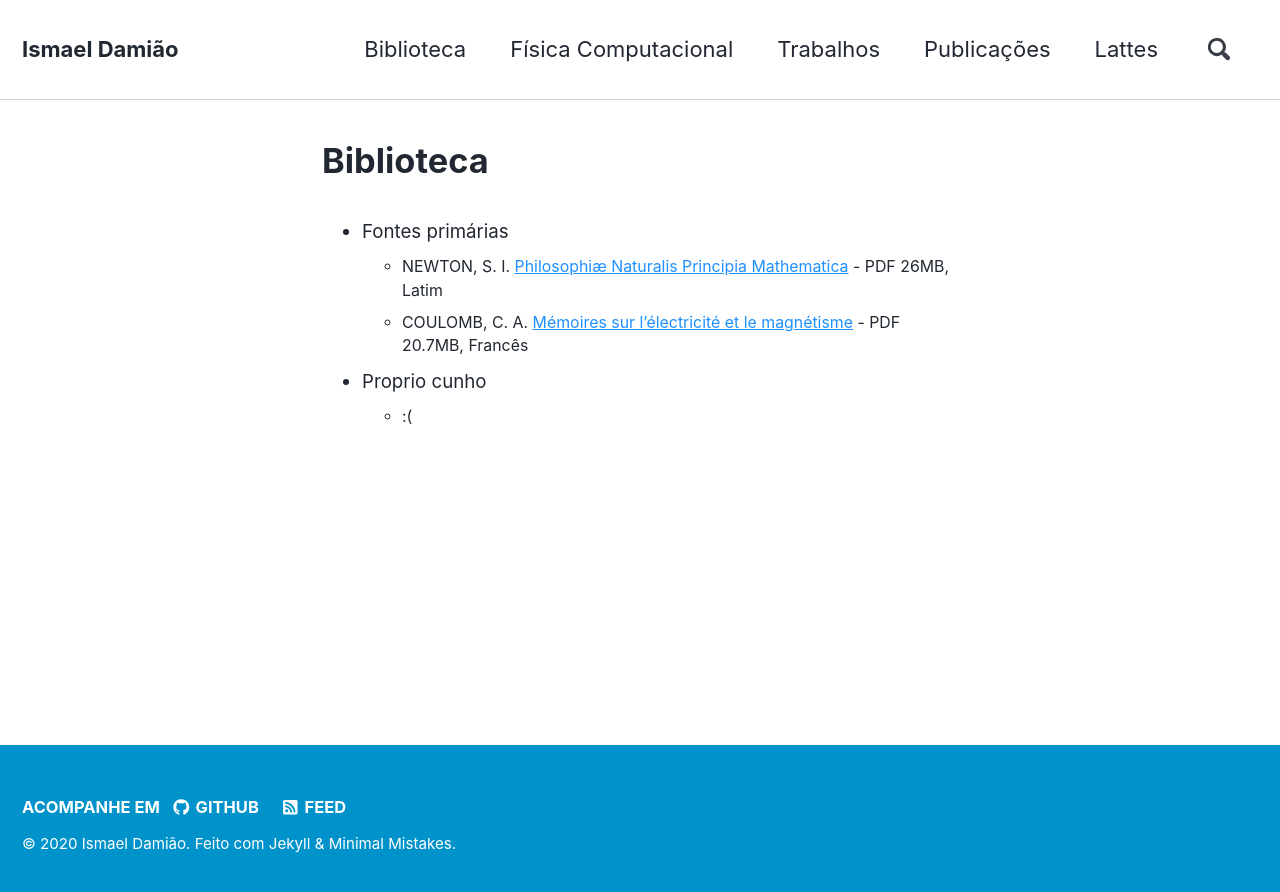
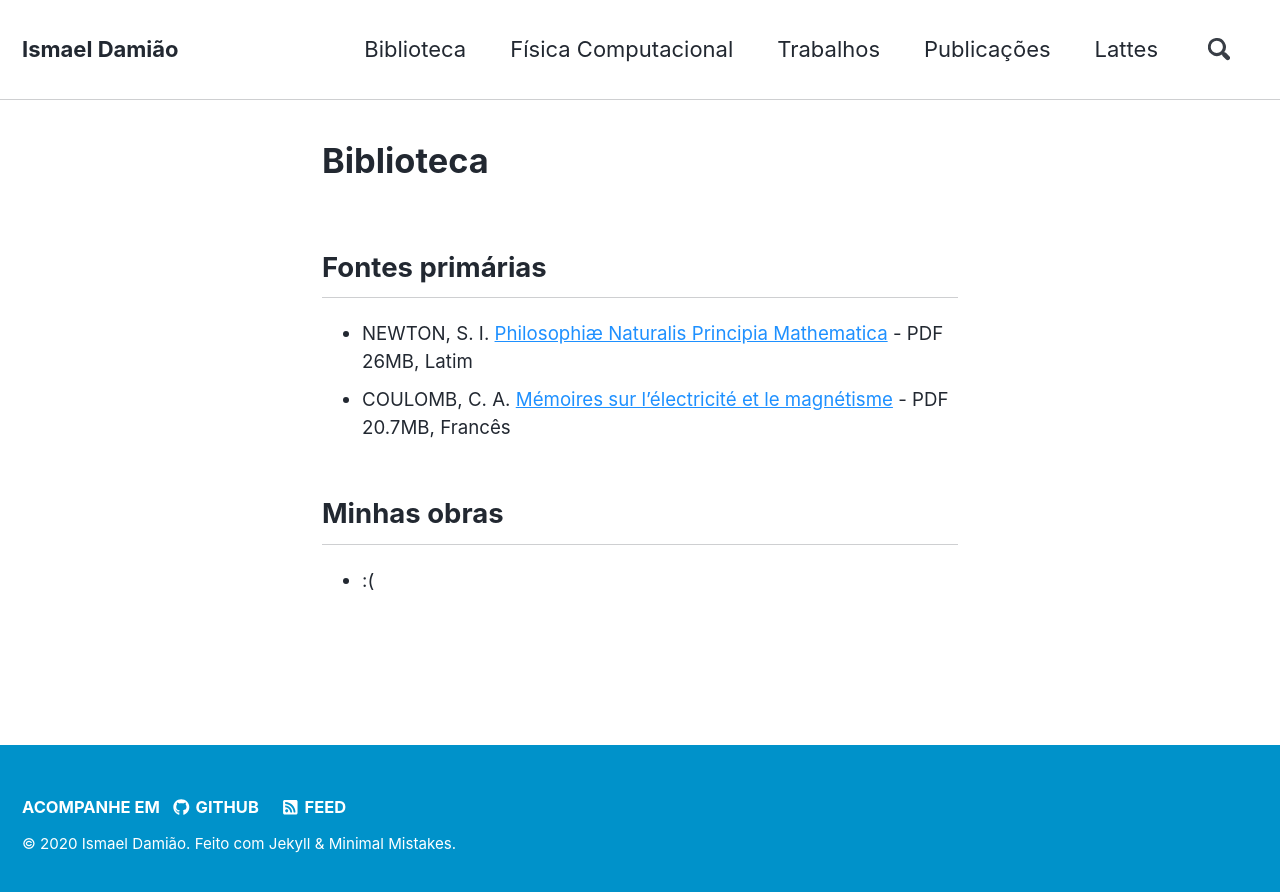
Before and after one commit to ismaeldamiao/ismaeldamiao.github.io, a Jekyll site: the page built from _pages/pt/library.md, in a window 1280 px wide. Shown: the top 892 px of the page. Built offline with Jekyll 4.4.1, drawn with Linux system fonts in a browser that asks for light colours; nearby versions of some CDN libraries.

Commit message:
Update library.md

```diff
--- a/_pages/pt/library.md
+++ b/_pages/pt/library.md
@@ -3,8 +3,9 @@ permalink: /pt/library/
 title: "Biblioteca"
 ---
 
-* Fontes primárias
+## Fontes primárias
   * NEWTON, S. I. [Philosophiæ Naturalis Principia Mathematica](https://drive.google.com/uc?export=download&id=1AgQ2Y2nrmTKlgmlNgiUonQHqcWoajI99) - PDF 26MB, Latim
   * COULOMB, C. A. [Mémoires sur l’électricité et le magnétisme](https://archive.org/download/mmoiressurllectr00coul/mmoiressurllectr00coul.pdf) - PDF 20.7MB, Francês
-* Proprio cunho
+
+## Minhas obras
   * :(
```
